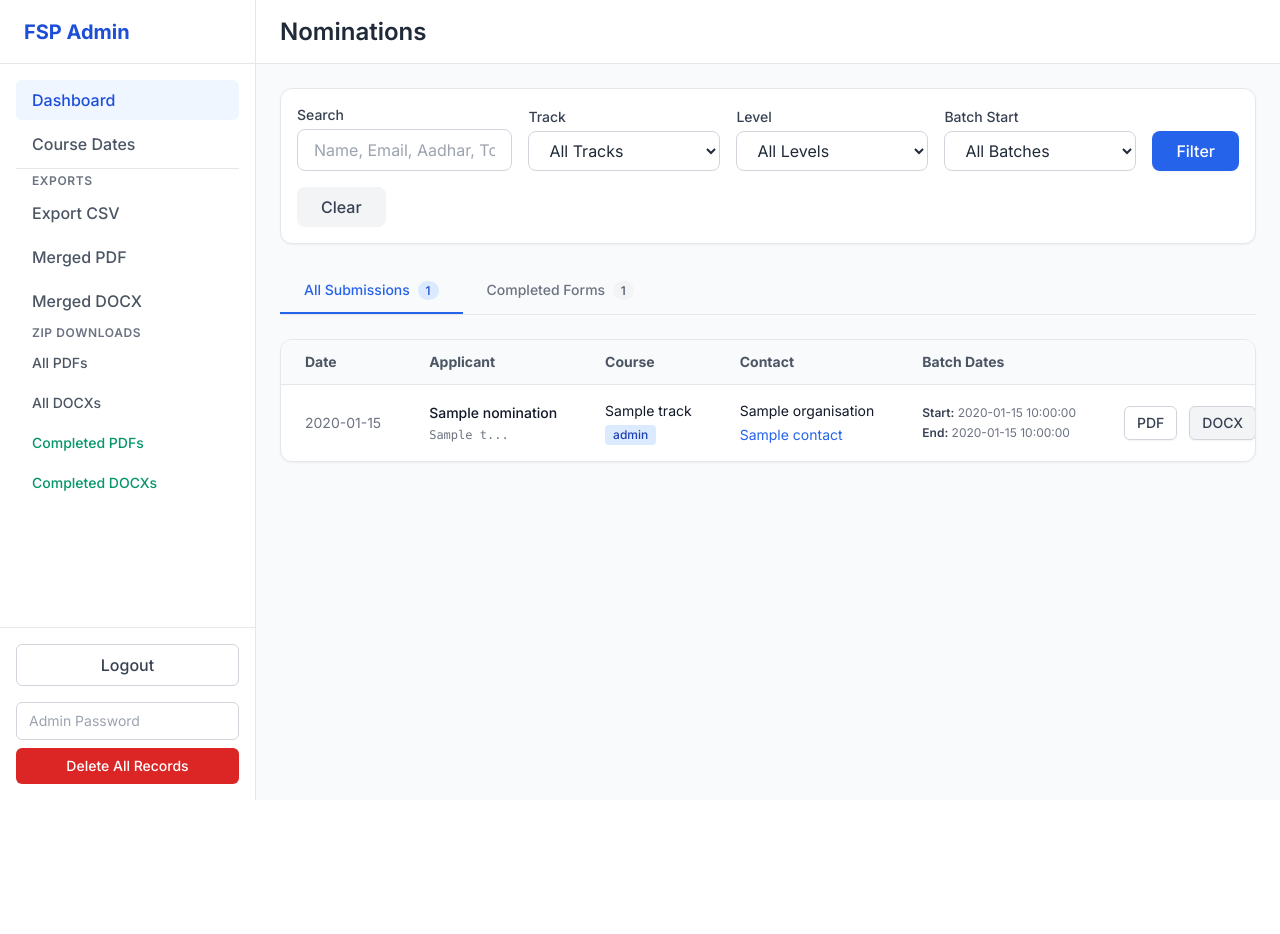
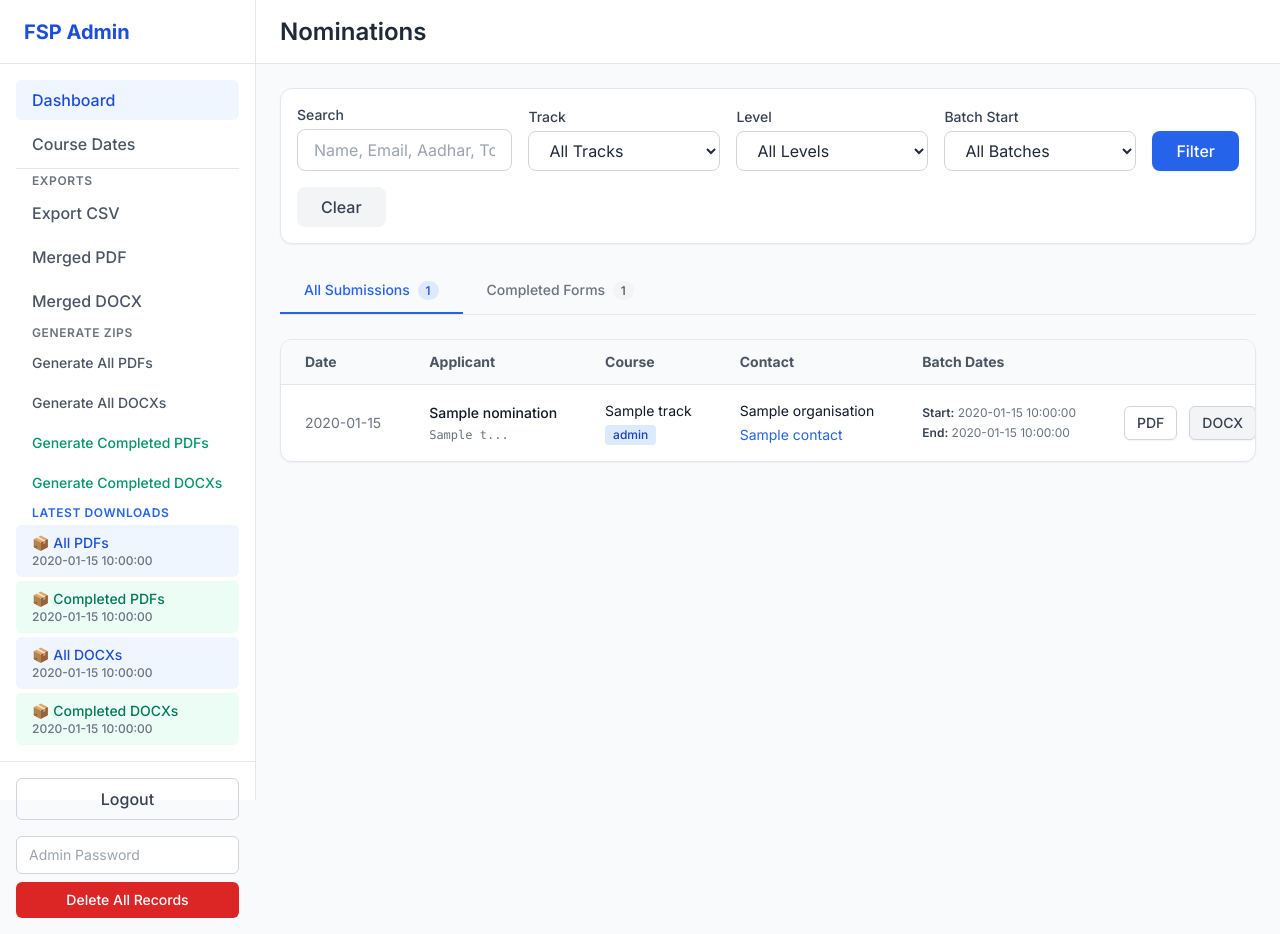
Before and after one commit to lovnishverma/futureskillsprime, a Flask app: page /admin in a window 1280 px wide. Before the commit the page ends 800 px from the top, so only its background shows below. Run offline with Flask 3, Linux system fonts and the light colour scheme; the visitor is signed in with stand-in values (Sample User, id 1); a database or web service that is not in the repository returns one stand-in record (values such as "Sample title"); data that the repository does not hold is empty; some libraries are stand-ins or nearby versions.

Commit message:
Fix ZIP downloads by moving generation to background thread and storing in Cloudinary

```diff
--- a/routes/admin.py
+++ b/routes/admin.py
@@ -15,6 +15,7 @@ import cloudinary.uploader
 
 from models.database import get_db, get_config_col
 from services.document import generate_pdf, generate_docx, row_to_form_data, DOCX_TEMPLATE
+from services.zip_generator import trigger_background_zip
 
 admin_bp = Blueprint('admin', __name__)
 
@@ -132,6 +133,9 @@ def admin():
     levels = db.distinct("level")
     batch_dates = db.distinct("course_start_date")
 
+    config_col = get_config_col()
+    export_links = config_col.find_one({"_id": "export_links"}) or {}
+
     return render_template(
         "admin.html",
         rows=rows,
@@ -148,7 +152,8 @@ def admin():
         tracks=[t for t in tracks if t],
         levels=[l for l in levels if l],
         batch_dates=[b for b in batch_dates if b],
-        limit=limit
+        limit=limit,
+        export_links=export_links
     )
 
 
@@ -284,59 +289,29 @@ def admin_delete_all():
     flash("All nominations deleted successfully.", "success")
     return redirect(url_for('admin.admin'))
 
-@admin_bp.route("/admin/zip/pdfs")
+
+@admin_bp.route("/admin/zip_pdfs")
 def admin_zip_pdfs():
     if not session.get("admin"):
         abort(403)
-    db = get_db()
 
-    if request.args.get("completed"):
-        rows = list(db.find({"photo_url": {"$nin": [None, ""]}, "sign_url": {"$nin": [None, ""]}}))
-    else:
-        rows = list(db.find())
+    completed_only = bool(request.args.get("completed"))
+    trigger_background_zip("pdf", completed_only)
 
-    if not rows:
-        flash("No submissions yet.", "warning")
-        return redirect(url_for('admin.admin'))
+    flash("PDF ZIP generation started in the background. Refresh this page in a few minutes to see the download link in the sidebar.", "success")
+    return redirect(url_for('admin.admin'))
 
-    zip_buf = BytesIO()
-    with zipfile.ZipFile(zip_buf, "w", zipfile.ZIP_DEFLATED) as zf:
-        for row in rows:
-            form_data = row_to_form_data(row)
-            pdf_buf = generate_pdf(form_data)
-            safe_name = re.sub(r"[^a-zA-Z0-9_\-]", "_", row.get("name") or "Nomination")
-            zf.writestr(f"Nomination_{safe_name}_{row.get('token')[:6]}.pdf", pdf_buf.getvalue())
 
-    zip_buf.seek(0)
-    ts = datetime.now().strftime("%Y-%m-%d_%H-%M")
-    return send_file(zip_buf, mimetype="application/zip", as_attachment=True, download_name=f"All_PDFs_{ts}.zip")
-
-@admin_bp.route("/admin/zip/docxs")
+@admin_bp.route("/admin/zip_docxs")
 def admin_zip_docxs():
     if not session.get("admin"):
         abort(403)
-    db = get_db()
 
-    if request.args.get("completed"):
-        rows = list(db.find({"photo_url": {"$nin": [None, ""]}, "sign_url": {"$nin": [None, ""]}}))
-    else:
-        rows = list(db.find())
+    completed_only = bool(request.args.get("completed"))
+    trigger_background_zip("docx", completed_only)
 
-    if not rows:
-        flash("No submissions yet.", "warning")
-        return redirect(url_for('admin.admin'))
-
-    zip_buf = BytesIO()
-    with zipfile.ZipFile(zip_buf, "w", zipfile.ZIP_DEFLATED) as zf:
-        for row in rows:
-            form_data = row_to_form_data(row)
-            docx_buf = generate_docx(form_data)
-            safe_name = re.sub(r"[^a-zA-Z0-9_\-]", "_", row.get("name") or "Nomination")
-            zf.writestr(f"Nomination_{safe_name}_{row.get('token')[:6]}.docx", docx_buf.getvalue())
-
-    zip_buf.seek(0)
-    ts = datetime.now().strftime("%Y-%m-%d_%H-%M")
-    return send_file(zip_buf, mimetype="application/zip", as_attachment=True, download_name=f"All_DOCXs_{ts}.zip")
+    flash("DOCX ZIP generation started in the background. Refresh this page in a few minutes to see the download link in the sidebar.", "success")
+    return redirect(url_for('admin.admin'))
 
 
 @admin_bp.route("/admin/delete/<string:row_id>", methods=["POST"])
--- a/templates/admin.html
+++ b/templates/admin.html
@@ -34,11 +34,27 @@
                 <a href="{{ url_for('admin.admin_pdf_all') }}" class="block px-4 py-2 rounded-md text-gray-600 hover:bg-gray-50 font-medium">Merged PDF</a>
                 <a href="{{ url_for('admin.admin_docx_all') }}" class="block px-4 py-2 rounded-md text-gray-600 hover:bg-gray-50 font-medium">Merged DOCX</a>
 
-                <h3 class="px-4 text-xs font-semibold text-gray-500 uppercase tracking-wider mt-4 mb-2">ZIP Downloads</h3>
-                <a href="{{ url_for('admin.admin_zip_pdfs') }}" class="block px-4 py-2 text-sm rounded-md text-gray-600 hover:bg-gray-50 font-medium">All PDFs</a>
-                <a href="{{ url_for('admin.admin_zip_docxs') }}" class="block px-4 py-2 text-sm rounded-md text-gray-600 hover:bg-gray-50 font-medium">All DOCXs</a>
-                <a href="{{ url_for('admin.admin_zip_pdfs', completed=1) }}" class="block px-4 py-2 text-sm rounded-md text-emerald-600 hover:bg-emerald-50 font-medium">Completed PDFs</a>
-                <a href="{{ url_for('admin.admin_zip_docxs', completed=1) }}" class="block px-4 py-2 text-sm rounded-md text-emerald-600 hover:bg-emerald-50 font-medium">Completed DOCXs</a>
+                <h3 class="px-4 text-xs font-semibold text-gray-500 uppercase tracking-wider mt-4 mb-2">Generate ZIPs</h3>
+                <a href="{{ url_for('admin.admin_zip_pdfs') }}" class="block px-4 py-2 text-sm rounded-md text-gray-600 hover:bg-gray-50 font-medium">Generate All PDFs</a>
+                <a href="{{ url_for('admin.admin_zip_docxs') }}" class="block px-4 py-2 text-sm rounded-md text-gray-600 hover:bg-gray-50 font-medium">Generate All DOCXs</a>
+                <a href="{{ url_for('admin.admin_zip_pdfs', completed=1) }}" class="block px-4 py-2 text-sm rounded-md text-emerald-600 hover:bg-emerald-50 font-medium">Generate Completed PDFs</a>
+                <a href="{{ url_for('admin.admin_zip_docxs', completed=1) }}" class="block px-4 py-2 text-sm rounded-md text-emerald-600 hover:bg-emerald-50 font-medium">Generate Completed DOCXs</a>
+
+                {% if export_links %}
+                <h3 class="px-4 text-xs font-semibold text-blue-600 uppercase tracking-wider mt-4 mb-2">Latest Downloads</h3>
+                {% if export_links.get('latest_pdf_all_zip') %}
+                    <a href="{{ export_links['latest_pdf_all_zip'] }}" class="block px-4 py-2 text-sm rounded-md text-blue-700 bg-blue-50 hover:bg-blue-100 font-medium truncate" target="_blank" title="All PDFs ZIP">📦 All PDFs <span class="text-xs text-gray-500 block">{{ export_links.get('latest_pdf_all_zip_time') }}</span></a>
+                {% endif %}
+                {% if export_links.get('latest_pdf_completed_zip') %}
+                    <a href="{{ export_links['latest_pdf_completed_zip'] }}" class="block px-4 py-2 text-sm rounded-md text-emerald-700 bg-emerald-50 hover:bg-emerald-100 font-medium truncate mt-1" target="_blank" title="Completed PDFs ZIP">📦 Completed PDFs <span class="text-xs text-gray-500 block">{{ export_links.get('latest_pdf_completed_zip_time') }}</span></a>
+                {% endif %}
+                {% if export_links.get('latest_docx_all_zip') %}
+                    <a href="{{ export_links['latest_docx_all_zip'] }}" class="block px-4 py-2 text-sm rounded-md text-blue-700 bg-blue-50 hover:bg-blue-100 font-medium truncate mt-1" target="_blank" title="All DOCXs ZIP">📦 All DOCXs <span class="text-xs text-gray-500 block">{{ export_links.get('latest_docx_all_zip_time') }}</span></a>
+                {% endif %}
+                {% if export_links.get('latest_docx_completed_zip') %}
+                    <a href="{{ export_links['latest_docx_completed_zip'] }}" class="block px-4 py-2 text-sm rounded-md text-emerald-700 bg-emerald-50 hover:bg-emerald-100 font-medium truncate mt-1" target="_blank" title="Completed DOCXs ZIP">📦 Completed DOCXs <span class="text-xs text-gray-500 block">{{ export_links.get('latest_docx_completed_zip_time') }}</span></a>
+                {% endif %}
+                {% endif %}
             </nav>
         </div>
         <div class="p-4 border-t border-gray-200">
```
Also changed, not shown: services/zip_generator.py (added, +87 -0 lines).
